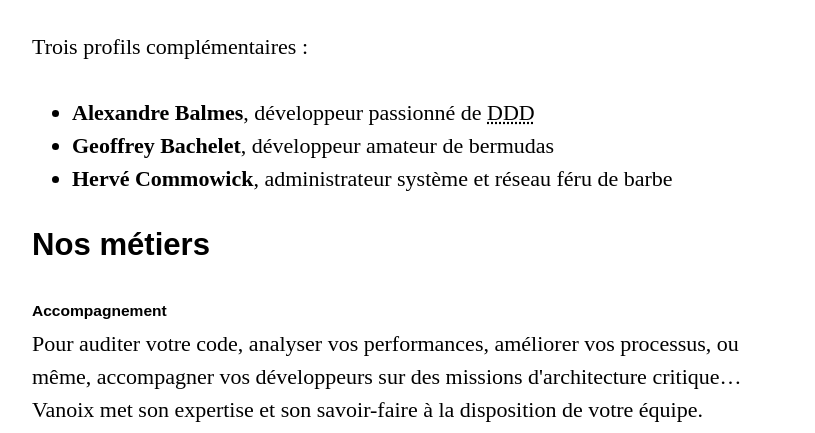
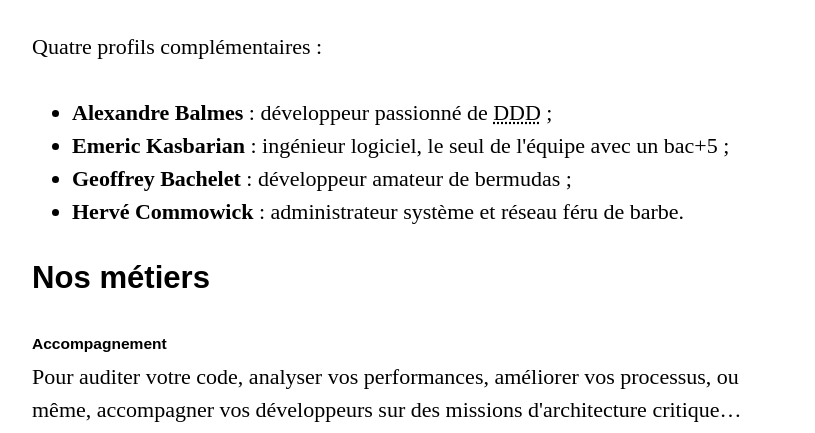
Before and after one commit to vanoix/vanoix.com, a plain HTML site: page index.html in a window 1280 px wide. Shown: the part 651-1084 px from the top of the page, without its empty margins (224-1039 px from the left). Drawn offline with Linux system fonts and the light colour scheme; a web font is replaced by a local one.

Commit message:
Bonjour Emeric 🚀

```diff
--- a/index.html
+++ b/index.html
@@ -23,12 +23,13 @@
     <section id="who">
         <h3>C'est qui&nbsp;?</h3>
 
-        <p>Trois profils complémentaires&nbsp;:</p>
+        <p>Quatre profils complémentaires&nbsp;:</p>
 
         <ul>
-            <li><strong>Alexandre Balmes</strong>, développeur passionné de <abbr title="Domain Driven Design">DDD</abbr></li>
-            <li><strong>Geoffrey Bachelet</strong>, développeur amateur de bermudas
-            <li><strong>Hervé Commowick</strong>, administrateur système et réseau féru de barbe
+            <li><strong>Alexandre Balmes</strong> : développeur passionné de <abbr title="Domain Driven Design">DDD</abbr> ;</li>
+            <li><strong>Emeric Kasbarian</strong> : ingénieur logiciel, le seul de l'équipe avec un bac+5 ;</li>
+            <li><strong>Geoffrey Bachelet</strong> : développeur amateur de bermudas ;
+            <li><strong>Hervé Commowick</strong> : administrateur système et réseau féru de barbe.
         </ul>
     </section>
 
```
Also changed, not shown: favicon.ico (added).
